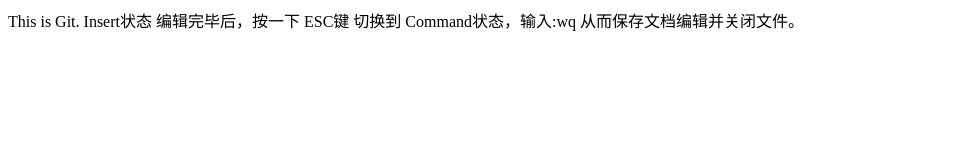
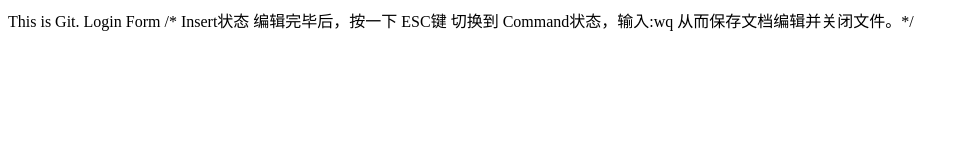
Before and after one commit to Panhaiyan/homework, a plain HTML site: page index.html in a window 1280 px wide. Shown: the whole page, without its empty margins (0-968 px from the left). Drawn offline with Linux system fonts and the light colour scheme.

Commit message:
login.html commit

```diff
--- a/index.html
+++ b/index.html
@@ -6,6 +6,9 @@
 </head>
 <body>
      This is Git.
-     Insert状态 编辑完毕后，按一下 ESC键 切换到 Command状态，输入:wq  从而保存文档编辑并关闭文件。
+
+     Login Form
+
+     /* Insert状态 编辑完毕后，按一下 ESC键 切换到 Command状态，输入:wq  从而保存文档编辑并关闭文件。*/
 </body>
 </html>
```
Also changed, not shown: login.html (added, +12 -0 lines).
